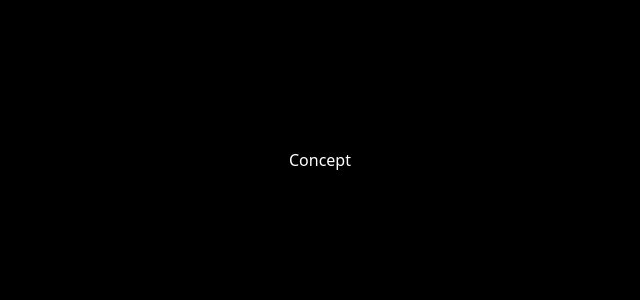
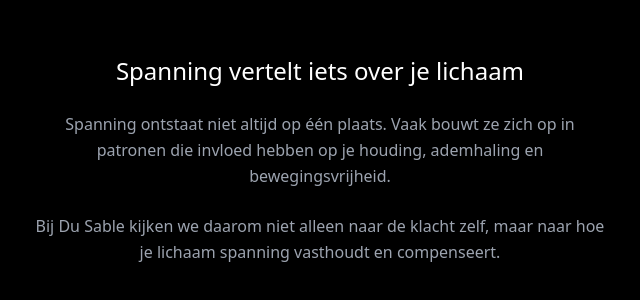
Before and after one commit to depaepkevin-hub/du-sable, a React (Vite) app: page / in a window 1280 px wide. Shown: the part 1040-1340 px from the top of the page, without its empty margins (320-960 px from the left). Built offline with nearby package versions, Linux system fonts and the light colour scheme.

Commit message:
concept: inhoud en tone of voice verfijnd

```diff
--- a/src/App.jsx
+++ b/src/App.jsx
@@ -14,8 +14,20 @@ function App() {
         </div>
       </section>
 
-      <section className="min-h-screen flex items-center justify-center">
-        <p>Concept</p>
+      <section className="min-h-screen flex items-center justify-center px-6">
+        <div className="max-w-xl space-y-6 text-center">
+          <h2 className="text-2xl font-light">
+            Spanning vertelt iets over je lichaam
+          </h2>
+          <p className="text-gray-400 leading-relaxed">
+            Spanning ontstaat niet altijd op één plaats. Vaak bouwt ze zich op
+            in patronen die invloed hebben op je houding, ademhaling en bewegingsvrijheid.
+          </p>
+          <p className="text-gray-400 leading-relaxed">
+            Bij Du Sable kijken we daarom niet alleen naar de klacht zelf,
+            maar naar hoe je lichaam spanning vasthoudt en compenseert.
+          </p>
+        </div>
       </section>
 
       <section className="min-h-screen flex items-center justify-center">
```
